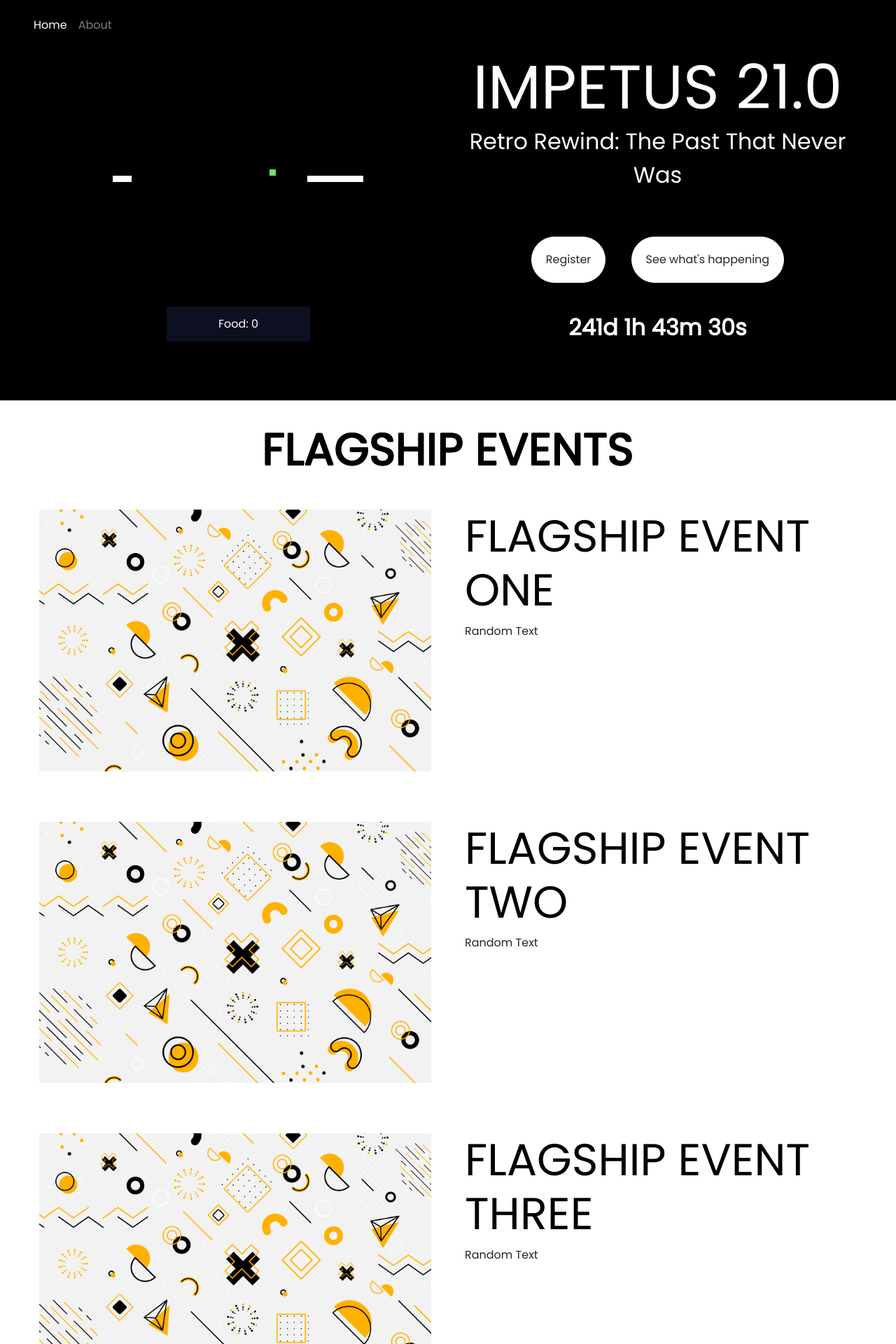
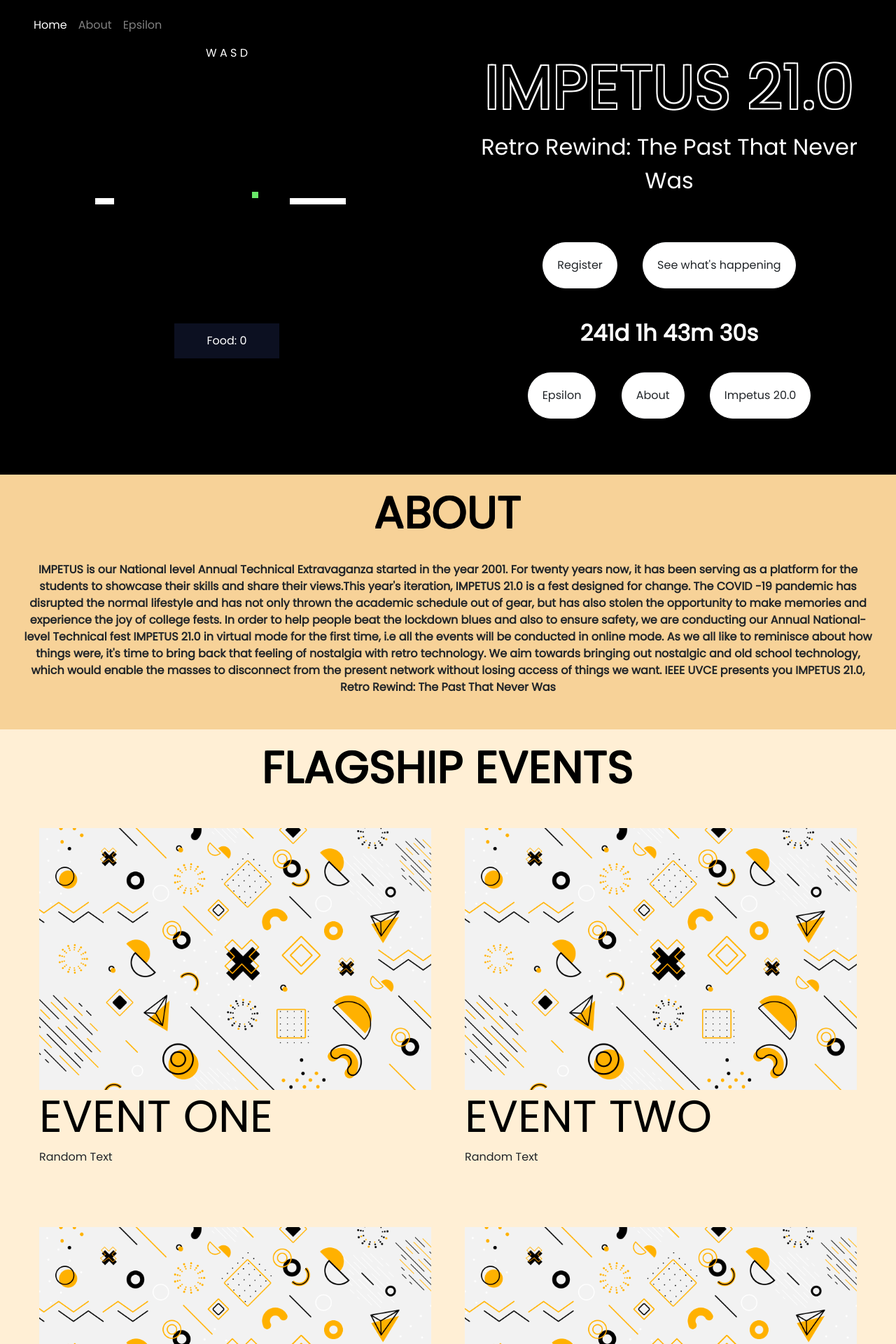
Before and after one commit to Nimitha-jagadeesha/Impetus-21, a PHP site: page / in a window 1280 px wide. Shown: the top 1920 px of the page at 70% size. Run offline with PHP 8.4, Linux system fonts and the light colour scheme; some libraries are stand-ins or nearby versions.

Commit message:
Update index.php

```diff
--- a/index.php
+++ b/index.php
@@ -1,42 +1,34 @@
 <?php ?>
-
 <!--HTML boiler plate-->
 <!DOCTYPE html>
 <html lang="en">
+
 <head>
   <meta charset="UTF-8">
   <meta name="viewport" content="width=device-width, initial-scale=1.0">
   <title>Impetus 21</title>
-    <link rel="icon" href="/logo.png" type = "image/x-icon">
+  <link rel="icon" href="/logo.png" type="image/x-icon">
   <!--<link href="https://cdn.jsdelivr.net/npm/bootstrap@5.0.0-beta3/dist/css/bootstrap.min.css" rel="stylesheet" integrity="sha384-eOJMYsd53ii+scO/bJGFsiCZc+5NDVN2yr8+0RDqr0Ql0h+rP48ckxlpbzKgwra6" crossorigin="anonymous">-->
   <link rel="stylesheet" href="https://maxcdn.bootstrapcdn.com/bootstrap/4.4.1/css/bootstrap.min.css">
-
-    <link rel="stylesheet" href="https://cdnjs.cloudflare.com/ajax/libs/animate.css/4.1.1/animate.min.css"/>
-
+  <link rel="stylesheet" href="https://cdnjs.cloudflare.com/ajax/libs/animate.css/4.1.1/animate.min.css" />
   <!--font awesome-->
   <!--<link rel="stylesheet" href="https://cdnjs.cloudflare.com/ajax/libs/font-awesome/4.7.0/css/font-awesome.min.css">-->
-    <link rel="stylesheet" href="https://pro.fontawesome.com/releases/v5.10.0/css/all.css" integrity="sha384-AYmEC3Yw5cVb3ZcuHtOA93w35dYTsvhLPVnYs9eStHfGJvOvKxVfELGroGkvsg+p" crossorigin="anonymous"/>
-
-
+  <link rel="stylesheet" href="https://pro.fontawesome.com/releases/v5.10.0/css/all.css"
+    integrity="sha384-AYmEC3Yw5cVb3ZcuHtOA93w35dYTsvhLPVnYs9eStHfGJvOvKxVfELGroGkvsg+p" crossorigin="anonymous" />
   <!--bootstrap js-->
   <script src="https://ajax.googleapis.com/ajax/libs/jquery/3.4.1/jquery.min.js"></script>
   <script src="https://cdnjs.cloudflare.com/ajax/libs/popper.js/1.16.0/umd/popper.min.js"></script>
   <script src="https://maxcdn.bootstrapcdn.com/bootstrap/4.4.1/js/bootstrap.min.js"></script>
-
   <!--google font poppins-->
   <link rel="preconnect" href="https://fonts.gstatic.com">
   <link href="https://fonts.googleapis.com/css2?family=Poppins&display=swap" rel="stylesheet">
-
-    <link rel="stylesheet" href="https://cdnjs.cloudflare.com/ajax/libs/animate.css/4.1.1/animate.min.css"/>
-
+  <link rel="stylesheet" href="https://cdnjs.cloudflare.com/ajax/libs/animate.css/4.1.1/animate.min.css" />
   <link rel="stylesheet" href="snakeGame/main.css">
 </head>
 
-<body style="font-family:'Poppins', sans-serif;">
-
-
-  <div id="part1" class="p-2" style="background-color:black;">
-
+<body style="font-family:'Poppins', sans-serif;background-color:black;">
+  <div id="part1" class="p-2">
+    <!--style="background-color:black;"-->
     <nav class="navbar navbar-expand-md navbar-dark" style="background-color:black;color:white;">
       <a href="#" class="navbar-brand"></a>
       <button type="button" class="navbar-toggler" data-toggle="collapse" data-target="#navbarCollapse">
@@ -46,51 +38,91 @@
         <div class="navbar-nav">
           <a href="#" class="nav-item nav-link active">Home</a>
           <a href="#" class="nav-item nav-link">About</a>
+          <a href="#" class="nav-item nav-link">Epsilon</a>
         </div>
       </div>
     </nav>
 
+    <div class="text-center">
+      <div class="row m-0">
 
-  <div class="ml-5 mr-5 mt-2 mb-2">
-    <div class="row">
-      <div class="col-12 col-sm-6 text-center">
+        <div class="col-12 col-sm-6 text-center res-game">
           <!--<img class="res-img" src="test1.gif" alt="test1">-->
+          <p class="text-center" style="color:white;">W A S D</p>
+          <div id="gameC" style="margin:0px;">
+          </div>
+          <!-- #scoreContainer contains the scores  -->
+          <div id="scoreC text-center">
+            <div class="scoreBoard">Food: <span id="pointsEarned">0</span></div>
+            <!--<div class="scoreBoard">Blocks: <span id="blocksTravelled">0</span></div>-->
+          </div>
+          <!-- #onScreenControllers contains the navigation buttons for mobile screens -->
+          <div id="onScreenControllers">
+            <button id="leftButton"><i class="fa fa-chevron-left" style="color: white;"></i></button>
+            <div>
+              <button id="upButton"><i class="fa fa-chevron-up" style="color: white;"></i></button>
+              <button id="downButton"><i class="fa fa-chevron-down" style="color: white;"></i></button>
+            </div>
+            <button id="rightButton"><i class="fa fa-chevron-right" style="color: white;"></i></button>
+          </div>
+        </div>
 
 
 
+        <div class="col-12 col-sm-6 text-center">
+          <h1 class="responsive-lg mt-2 text-center" style="color: black;
+                     text-shadow: -2px -2px 0 #fff, 2px -2px 0 #fff, -2px 2px 0 #fff, 2px 2px 0 #fff;">IMPETUS 21.0
+          </h1>
+          <p class="responsive-tx font-wight-bold text-center mb-5 animate__animated animate__fadeIn animate__delay-40s"
+            style="color:white;">Retro Rewind: The Past That Never Was</p>
+          <button type="button" class="btn btn-light res-pad res-mar rounded-pill"
+            style="background-color: white;">Register</button>
+          <button type="button" class="btn btn-light res-pad res-mar rounded-pill" style="background-color: white;">See
+            what's happening</button>
+          <p id="demo" class="font-weight-bold mt-4 responsive-tx" style="color:white;"></p>
+          <button type="button" class="btn btn-light res-pad res-mar rounded-pill"
+            style="background-color: white;">Epsilon</button>
+          <button type="button" class="btn btn-light res-pad res-mar rounded-pill"
+            style="background-color: white;" data-toggle="modal" data-target="#exampleModalCenter">About</button>
+          <a href="https://www.youtube.com/watch?v=1Eg2gHnAGw8&t=2s"><button type="button" class="btn btn-light res-pad res-mar rounded-pill"
+            style="background-color: white;">Impetus 20.0</button></a>
 
-        <div id="gameC"></div>
 
-    <!-- #scoreContainer contains the scores  -->
-    <div id="scoreC">
-      <div class="scoreBoard">Food: <span id="pointsEarned">0</span></div>
-      <!--<div class="scoreBoard">Blocks: <span id="blocksTravelled">0</span></div>-->
+          <!-- Modal -->
+          <div class="modal fade" id="exampleModalCenter" tabindex="-1" role="dialog"
+            aria-labelledby="exampleModalCenterTitle" aria-hidden="true">
+            <div class="modal-dialog modal-dialog-centered" role="document">
+              <div class="modal-content">
+                <div class="modal-header">
+                  <h5 class="modal-title" id="exampleModalLongTitle">IMPETUS</h5>
+                  <button type="button" class="close" data-dismiss="modal" aria-label="Close">
+                    <span aria-hidden="true">&times;</span>
+                  </button>
                 </div>
-
-    <!-- #onScreenControllers contains the navigation buttons for mobile screens -->
-    <div id="onScreenControllers">
-      <button id="leftButton"><i class="fa fa-chevron-left"></i></button>
-      <div>
-        <button id="upButton"><i class="fa fa-chevron-up"></i></button>
-        <button id="downButton"><i class="fa fa-chevron-down"></i></button>
+                <div class="modal-body">
+                  IMPETUS is our National level Annual Technical Extravaganza started in the year 2001. For twenty years now, it has
+                  been serving as a platform for the students to showcase their skills and share their views.This year's iteration,
+                  IMPETUS 21.0 is a fest designed for change. The COVID -19 pandemic has disrupted the normal lifestyle and has not
+                  only thrown the academic schedule out of gear, but has also stolen the opportunity to make memories and experience
+                  the joy of college fests. In order to help people beat the lockdown blues and also to ensure safety, we are
+                  conducting our Annual National-level Technical fest IMPETUS 21.0 in virtual mode for the first time, i.e all the
+                  events will be conducted in online mode. As we all like to reminisce about how things were, it's time to bring
+                  back that feeling of nostalgia with retro technology. We aim towards bringing out nostalgic and old school
+                  technology, which would enable the masses to disconnect from the present network without losing access of things
+                  we want. IEEE UVCE presents you IMPETUS 21.0, Retro Rewind: The Past That Never Was
                 </div>
-      <button id="rightButton"><i class="fa fa-chevron-right"></i></button>
+                <div class="modal-footer">
+                  <button type="button" class="btn btn-dark" data-dismiss="modal">Okay!</button>
+                </div>
+              </div>
+            </div>
           </div>
 
 
 
 
+        </div>
 
-      </div>
-      <div class="col-12 col-sm-6 text-center">
-        <!--<h1 class="responsive-lg mt-2 text-center" style="color: black;
-        text-shadow: -1px -1px 0 #fff, 1px -1px 0 #fff, -1px 1px 0 #fff, 1px 1px 0 #fff;">IMPETUS 21.0</h1>-->
-        <h1 class="responsive-lg font-wight-bold text-center mb-0" style="color:white;">IMPETUS 21.0</h1>
-        <p class="responsive-tx font-wight-bold text-center mb-5 animate__animated animate__fadeIn animate__delay-40s" style="color:white;">Retro Rewind: The Past That Never Was</p>
-        <button type="button" class="btn btn-light res-pad res-mar rounded-pill" style="background-color: white;">Register</button>
-        <button type="button" class="btn btn-light res-pad res-mar rounded-pill" style="background-color: white;">See what's happening</button>
-        <p id="demo" class="font-weight-bold mt-4 responsive-tx" style="color:white;"></p>
-      </div>
       </div>
     </div>
     <div class="ml-4 mr-4 mb-2 mt-2">
@@ -101,136 +133,132 @@
     <div class="pb-5"></div>
   </div>
 
+  <!--Flagship events-->
+  <div id="part2" class="p-2" style="background-color: #f7d298;">
+    <h1 class="responsive-md text-center mt-2" style="color: black;
+        text-shadow: -1px -1px 0 #000, 1px -1px 0 #000, -1px 1px 0 #000, 1px 1px 0 #000;">ABOUT</h1>
+    <p class="text-center mt-2 p-4 font-weight-bold">
+      IMPETUS is our National level Annual Technical Extravaganza started in the year 2001. For twenty years now, it has
+      been serving as a platform for the students to showcase their skills and share their views.This year's iteration,
+      IMPETUS 21.0 is a fest designed for change. The COVID -19 pandemic has disrupted the normal lifestyle and has not
+      only thrown the academic schedule out of gear, but has also stolen the opportunity to make memories and experience
+      the joy of college fests. In order to help people beat the lockdown blues and also to ensure safety, we are
+      conducting our Annual National-level Technical fest IMPETUS 21.0 in virtual mode for the first time, i.e all the
+      events will be conducted in online mode. As we all like to reminisce about how things were, it's time to bring
+      back that feeling of nostalgia with retro technology. We aim towards bringing out nostalgic and old school
+      technology, which would enable the masses to disconnect from the present network without losing access of things
+      we want. IEEE UVCE presents you IMPETUS 21.0, Retro Rewind: The Past That Never Was
+    </p>
+  </div>
 
-
-<div id="part2" class="p-2">
-
-  <h1 class="responsive-md text-center mt-4" style="color: black;
+  <!--Events-->
+  <div id="part3" class="p-2" style="background-color:#ffefd5;">
+    <h1 class="responsive-md text-center mt-2" style="color: #000;
             text-shadow: -1px -1px 0 #000, 1px -1px 0 #000, -1px 1px 0 #000, 1px 1px 0 #000;">FLAGSHIP EVENTS</h1>
-
     <div class="row m-4">
       <div class="col-12 col-sm-6 res-pad-flag">
-    <img src="test.jpg" alt="test" class="res-img">
+        <img src="test.jpg" alt="test" class="img-fluid">
+        <h1 class="responsive-md font-wight-bold" style="color:black;">EVENT ONE</h1>
+        <p>Random Text</p>
       </div>
       <div class="col-12 col-sm-6 res-pad-flag">
-    <h1 class="responsive-md font-wight-bold" style="color:black;">FLAGSHIP EVENT ONE</h1>
+        <img src="test.jpg" alt="test" class="img-fluid">
+        <h1 class="responsive-md font-wight-bold" style="color:black;">EVENT TWO</h1>
         <p>Random Text</p>
       </div>
     </div>
-
     <div class="row m-4">
       <div class="col-12 col-sm-6 res-pad-flag">
-      <img src="test.jpg" alt="test" class="res-img">
+        <img src="test.jpg" alt="test" class="img-fluid">
+        <h1 class="responsive-md font-wight-bold" style="color:black;">EVENT THREE</h1>
+        <p>Random Text</p>
       </div>
       <div class="col-12 col-sm-6 res-pad-flag">
-      <h1 class="responsive-md font-wight-bold" style="color:black;">FLAGSHIP EVENT TWO</h1>
+        <img src="test.jpg" alt="test" class="img-fluid">
+        <h1 class="responsive-md font-wight-bold" style="color:black;">EVENT FOUR</h1>
         <p>Random Text</p>
       </div>
     </div>
-
     <div class="row m-4">
       <div class="col-12 col-sm-6 res-pad-flag">
-      <img src="test.jpg" alt="test" class="res-img">
+        <img src="test.jpg" alt="test" class="img-fluid">
+        <h1 class="responsive-md font-wight-bold" style="color:black;">EVENT FIVE</h1>
+        <p>Random Text</p>
       </div>
       <div class="col-12 col-sm-6 res-pad-flag">
-      <h1 class="responsive-md font-wight-bold" style="color:black;">FLAGSHIP EVENT THREE</h1>
+        <img src="test.jpg" alt="test" class="img-fluid">
+        <h1 class="responsive-md font-wight-bold" style="color:black;">EVENT SIX</h1>
         <p>Random Text</p>
       </div>
     </div>
+  </div>
 
-  <div class="row m-4">
-    <div class="col-12 col-sm-6 res-pad-flag">
-      <img src="test.jpg" alt="test" class="res-img">
+  <!--Sponsors-->
+  <div id="part-4" class="res-pad" style="background-color:ivory">
+    <h1 class="responsive-md text-center mt-2" style="color: #000;
+            text-shadow: -1px -1px 0 #000, 1px -1px 0 #000, -1px 1px 0 #000, 1px 1px 0 #000;">SPONSORS</h1>
+    <div class="row">
+      <div class="col-6 col-sm-3 p-2">
+        <img src="test.jpg" alt="test" class="img-fluid">
       </div>
-    <div class="col-12 col-sm-6 res-pad-flag">
-      <h1 class="responsive-md font-wight-bold" style="color:black;">FLAGSHIP EVENT FOUR</h1>
-      <p>Random Text</p>
+      <div class="col-6 col-sm-3 p-2">
+        <img src="test.jpg" alt="test" class="img-fluid">
+      </div>
+      <div class="col-6 col-sm-3 p-2">
+        <img src="test.jpg" alt="test" class="img-fluid">
+      </div>
+      <div class="col-6 col-sm-3 p-2">
+        <img src="test.jpg" alt="test" class="img-fluid">
       </div>
     </div>
 
-    <div class="row m-4">
-      <div class="col-12 col-sm-6 res-pad-flag">
-        <img src="test.jpg" alt="test" class="res-img">
-      </div>
-      <div class="col-12 col-sm-6 res-pad-flag">
-        <h1 class="responsive-md font-wight-bold" style="color:black;">FLAGSHIP EVENT FIVE</h1>
-        <p>Random Text</p>
-      </div>
-    </div>
-
-    <div class="row m-4">
-      <div class="col-12 col-sm-6 res-pad-flag">
-        <img src="test.jpg" alt="test" class="res-img">
-      </div>
-      <div class="col-12 col-sm-6 res-pad-flag">
-        <h1 class="responsive-md font-wight-bold" style="color:black;">FLAGSHIP EVENT SIX</h1>
-        <p>Random Text</p>
-      </div>
-    </div>
-
+    <br><br>
   </div>
 
 
-<div id="part2" class="p-2" style="background-color:black;">
 
-  <h1 class="responsive-md text-center mt-2" style="color: #fff;
-        text-shadow: -1px -1px 0 #fff, 1px -1px 0 #fff, -1px 1px 0 #fff, 1px 1px 0 #fff;">EVENTS</h1>
-
-<div class="row m-4">
-  <div class="col-12 col-sm-6 res-pad-flag">
-    <img src="test.jpg" alt="test" class="res-img">
-    <h1 class="responsive-md font-wight-bold" style="color:whitesmoke;">EVENT ONE</h1>
-    <p>Random Text</p>
+  <!--Contact us-->
+  <h1 class="responsive-md text-center mt-2 p-2" style="color: white;
+      text-shadow: -1px -1px 0 #fff, 1px -1px 0 #fff, -1px 1px 0 #fff, 1px 1px 0 #fff;">ABOUT</h1>
+  <div class="row p-4 m-0">
+    <div class="col-12 col-sm-6">
+      <h1 class="responsive-tx font-wight-bold" style="color:white;">IMPETUS 21.0</h1>
+      <p style="color:white;">IEEE UVCE</p>
+      <p style="color:white;">Social Media Icons</p>
     </div>
-  <div class="col-12 col-sm-6 res-pad-flag">
-    <img src="test.jpg" alt="test" class="res-img">
-    <h1 class="responsive-md font-wight-bold" style="color:whitesmoke;">EVENT TWO</h1>
-    <p>Random Text</p>
+    <div class="col-12 col-sm-6">
+      <form>
+        <div class="form-group">
+          <label for="exampleInputEmail1" style="color:white;">Email address</label>
+          <input type="email" class="form-control" id="exampleInputEmail1" aria-describedby="emailHelp"
+            placeholder="Enter email">
+          <small id="emailHelp" class="form-text text-muted" style="color:white;">We'll never share your email with
+            anyone else.</small>
         </div>
+        <div class="form-group">
+          <label for="exampleInputPassword1" style="color:white;">Message</label>
+          <textarea class="form-control" id="exampleFormControlTextarea1" rows="3"></textarea>
         </div>
-
-<div class="row m-4">
-  <div class="col-12 col-sm-6 res-pad-flag">
-    <img src="test.jpg" alt="test" class="res-img">
-    <h1 class="responsive-md font-wight-bold" style="color:whitesmoke;">EVENT THREE</h1>
-    <p>Random Text</p>
-  </div>
-  <div class="col-12 col-sm-6 res-pad-flag">
-    <img src="test.jpg" alt="test" class="res-img">
-    <h1 class="responsive-md font-wight-bold" style="color:whitesmoke;">EVENT FOUR</h1>
-    <p>Random Text</p>
-  </div>
-</div>
-
-<div class="row m-4">
-  <div class="col-12 col-sm-6 res-pad-flag">
-    <img src="test.jpg" alt="test" class="res-img">
-    <h1 class="responsive-md font-wight-bold" style="color:whitesmoke;">EVENT FIVE</h1>
-    <p>Random Text</p>
-  </div>
-  <div class="col-12 col-sm-6 res-pad-flag">
-    <img src="test.jpg" alt="test" class="res-img">
-    <h1 class="responsive-md font-wight-bold" style="color:whitesmoke;">EVENT SIX</h1>
-    <p>Random Text</p>
+        <button type="submit" class="btn btn-primary">Submit</button>
+      </form>
     </div>
   </div>
 
 
+  <br><br>
+
+
+
+
 
   </div>
-
-</div>
-
-
   <!-- Display the countdown timer in an element -->
-
-
   <script>
     // Set the date we're counting down to
     var countDownDate = new Date("Jan 5, 2022 15:37:25").getTime();
 
     // Update the count down every 1 second
-var x = setInterval(function() {
+    var x = setInterval(function () {
 
       // Get today's date and time
       var now = new Date().getTime();
@@ -255,18 +283,207 @@ var x = setInterval(function() {
       }
     }, 1000);
   </script>
-
   <script src="snakeGame/jscript.js"></script>
-
   <style>
     /*Media Queries*/
-	@media (min-width:320px)  { .res-img{width:100%;height:100%;} .responsive-md{font-size:24px;} .responsive-lg{font-size:36px;} .responsive-tx{font-size:16px;} .res-pad{padding:10px;} .res-pad-flag{padding:8px;} .res-mar{margin:8px;} /* smartphones, iPhone, portrait 480x320 phones */ }
-	@media (min-width:481px)  { .res-img{width:100%;height:100%;} .responsive-md{font-size:64px;} .responsive-lg{font-size:88px;} .responsive-tx{font-size:32px;} .res-pad{padding:20px;} .res-pad-flag{padding:24px;} .res-mar{margin:16px;} /* portrait e-readers (Nook/Kindle), smaller tablets @ 600 or @ 640 wide. */ }
- 	@media (min-width:641px)  { .res-img{width:100%;height:100%;} .responsive-md{font-size:64px;} .responsive-lg{font-size:88px;}  .responsive-tx{font-size:32px;} .res-pad{padding:20px;} .res-pad-flag{padding:24px;} .res-mar{margin:16px;} /* portrait tablets, portrait iPad, landscape e-readers, landscape 800x480 or 854x480 phones */ }
-	@media (min-width:961px)  { .res-img{width:100%;height:100%;} .responsive-md{font-size:64px;}  .responsive-lg{font-size:88px;} .responsive-tx{font-size:32px;} .res-pad{padding:20px;} .res-pad-flag{padding:24px;} .res-mar{margin:16px;} /* tablet, landscape iPad, lo-res laptops ands desktops */ }
-	@media (min-width:1025px) { .res-img{width:100%;height:100%;} .responsive-md{font-size:64px;}  .responsive-lg{font-size:88px;} .responsive-tx{font-size:32px;} .res-pad{padding:20px;} .res-pad-flag{padding:24px;} .res-mar{margin:16px;} /* big landscape tablets, laptops, and desktops */ }
-	@media (min-width:1281px) { .res-img{width:100%;height:100%;} .responsive-md{font-size:64px;}  .responsive-lg{font-size:88px;} .responsive-tx{font-size:32px;} .res-pad{padding:20px;} .res-pad-flag{padding:24px;} .res-mar{margin:16px;} /* hi-res laptops and desktops */ }
+    @media (min-width:320px) {
+      .res-game {
+        padding-left: 8vw;
+        padding-right: 8vw;
+      }
 
+      .responsive-md {
+        font-size: 24px;
+      }
+
+      .responsive-lg {
+        font-size: 36px;
+      }
+
+      .responsive-tx {
+        font-size: 16px;
+      }
+
+      .res-pad {
+        padding: 10px;
+      }
+
+      .res-pad-flag {
+        padding: 8px;
+      }
+
+      .res-mar {
+        margin: 8px;
+      }
+
+      /* smartphones, iPhone, portrait 480x320 phones */
+    }
+
+    @media (min-width:481px) {
+      .res-game {
+        padding-left: 10vw;
+        padding-right: 10vw;
+      }
+
+      .responsive-md {
+        font-size: 64px;
+      }
+
+      .responsive-lg {
+        font-size: 88px;
+      }
+
+      .responsive-tx {
+        font-size: 32px;
+      }
+
+      .res-pad {
+        padding: 20px;
+      }
+
+      .res-pad-flag {
+        padding: 24px;
+      }
+
+      .res-mar {
+        margin: 16px;
+      }
+
+      /* portrait e-readers (Nook/Kindle), smaller tablets @ 600 or @ 640 wide. */
+    }
+
+    @media (min-width:641px) {
+      .res-game {
+        padding-left: 10vw;
+        padding-right: 10vw;
+      }
+
+      .responsive-md {
+        font-size: 64px;
+      }
+
+      .responsive-lg {
+        font-size: 88px;
+      }
+
+      .responsive-tx {
+        font-size: 32px;
+      }
+
+      .res-pad {
+        padding: 20px;
+      }
+
+      .res-pad-flag {
+        padding: 24px;
+      }
+
+      .res-mar {
+        margin: 16px;
+      }
+
+      /* portrait tablets, portrait iPad, landscape e-readers, landscape 800x480 or 854x480 phones */
+    }
+
+    @media (min-width:961px) {
+      .res-game {
+        padding-left: 10vw;
+        padding-right: 10vw;
+      }
+
+      .responsive-md {
+        font-size: 64px;
+      }
+
+      .responsive-lg {
+        font-size: 88px;
+      }
+
+      .responsive-tx {
+        font-size: 32px;
+      }
+
+      .res-pad {
+        padding: 20px;
+      }
+
+      .res-pad-flag {
+        padding: 24px;
+      }
+
+      .res-mar {
+        margin: 16px;
+      }
+
+      /* tablet, landscape iPad, lo-res laptops ands desktops */
+    }
+
+    @media (min-width:1025px) {
+      .res-game {
+        padding-left: 10vw;
+        padding-right: 10vw;
+      }
+
+      .responsive-md {
+        font-size: 64px;
+      }
+
+      .responsive-lg {
+        font-size: 88px;
+      }
+
+      .responsive-tx {
+        font-size: 32px;
+      }
+
+      .res-pad {
+        padding: 20px;
+      }
+
+      .res-pad-flag {
+        padding: 24px;
+      }
+
+      .res-mar {
+        margin: 16px;
+      }
+
+      /* big landscape tablets, laptops, and desktops */
+    }
+
+    @media (min-width:1281px) {
+      .res-game {
+        padding-left: 10vw;
+        padding-right: 10vw;
+      }
+
+      .responsive-md {
+        font-size: 64px;
+      }
+
+      .responsive-lg {
+        font-size: 88px;
+      }
+
+      .responsive-tx {
+        font-size: 32px;
+      }
+
+      .res-pad {
+        padding: 20px;
+      }
+
+      .res-pad-flag {
+        padding: 24px;
+      }
+
+      .res-mar {
+        margin: 16px;
+      }
+
+      /* hi-res laptops and desktops */
+    }
   </style>
+</body>
 
 </html>
```
Lines whose indentation alone changed are shown as unchanged.
